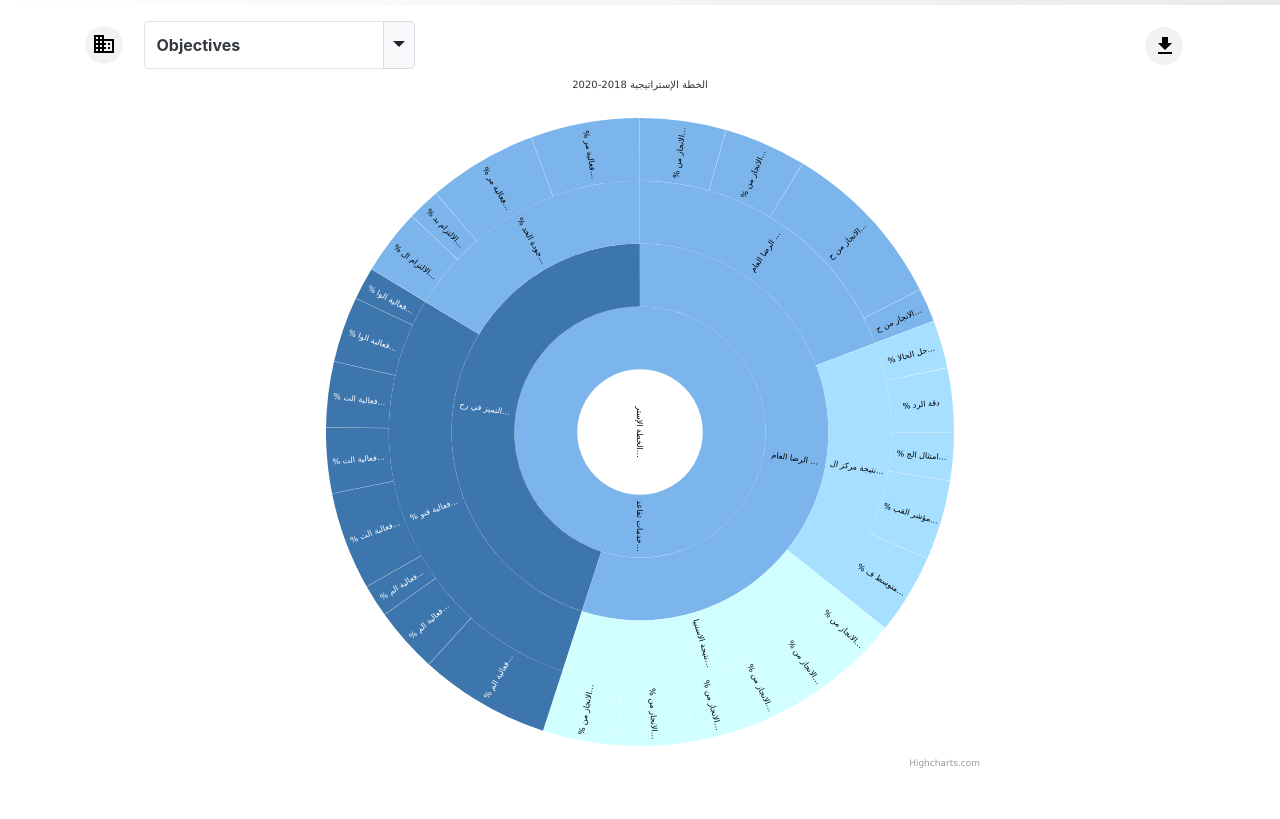
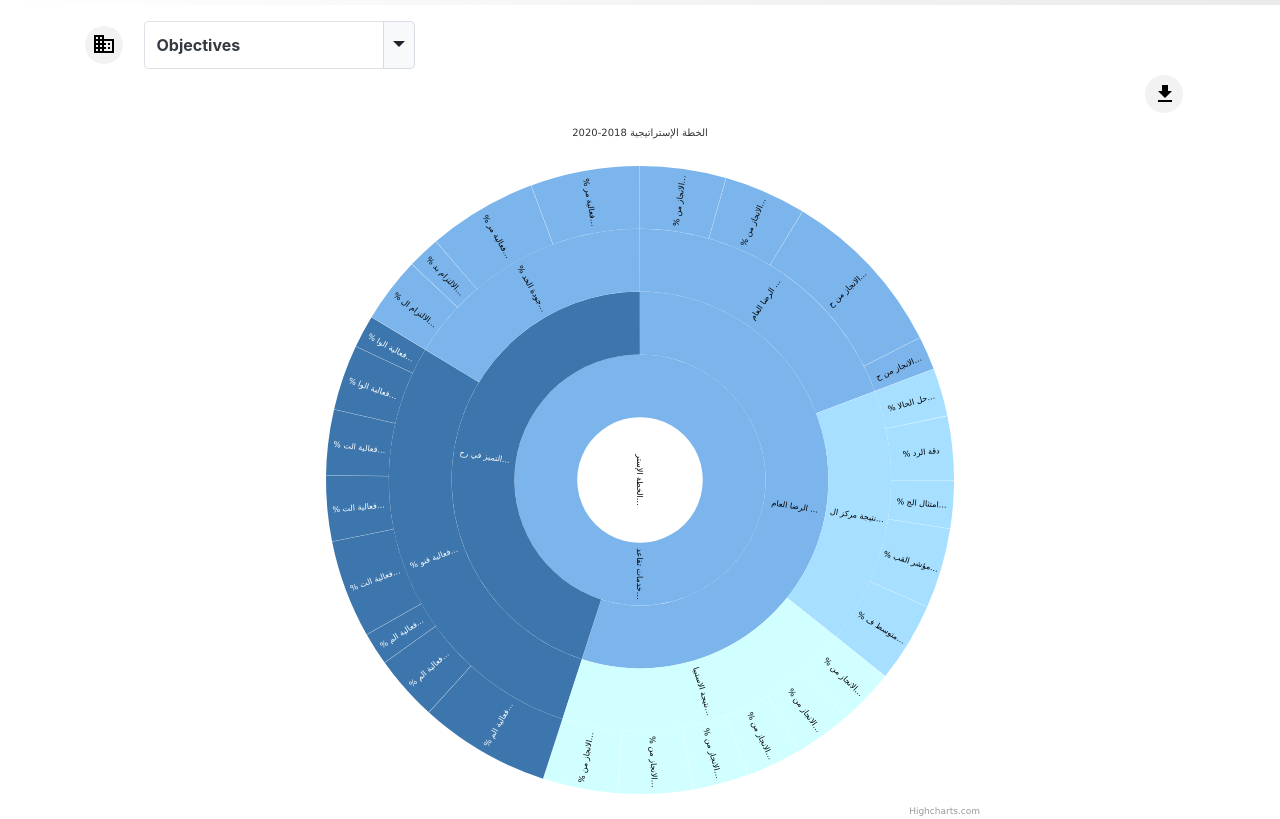
Before and after one commit to tameemkazia35/sunburst, a plain HTML site: page index.html in a window 1280 px wide. Shown: the part 64-883 px from the top of the page. Before the commit the page ends 835 px from the top, so only its background shows below. Drawn offline with nearby package versions, Linux system fonts and the light colour scheme.

```diff
--- a/index.html
+++ b/index.html
@@ -23,7 +23,7 @@
       <div class="row">
         <div class="col-12 mt-3">
           <div class="row">
-            <div class="col-6">
+            <div class="col-sm-12 col-6">
               <img src="organization.svg"/>
               <div class="dropdown department-menu-group btn-group ml-3">
                   <button class="btn btn-outline-dark append-text" type="button">
@@ -41,7 +41,7 @@
                     </ul>
                 </div>
             </div>
-            <div class="col-6">
+            <div class="col-sm-12 col-6">
                 <div class="dropdown float-right">
                     <button class="btn btn-light btn-transparent dropdown-toggle" type="button" id="dropdownMenuButton" data-toggle="dropdown" aria-haspopup="true" aria-expanded="false">
                       <img src="download.svg"/>
```
